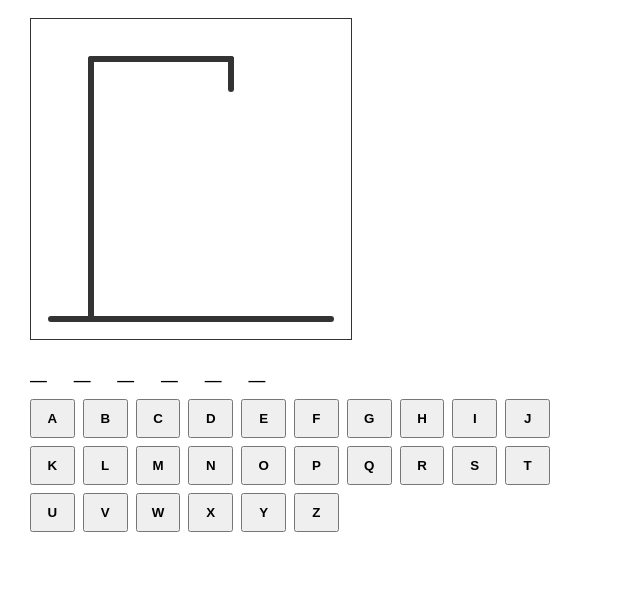
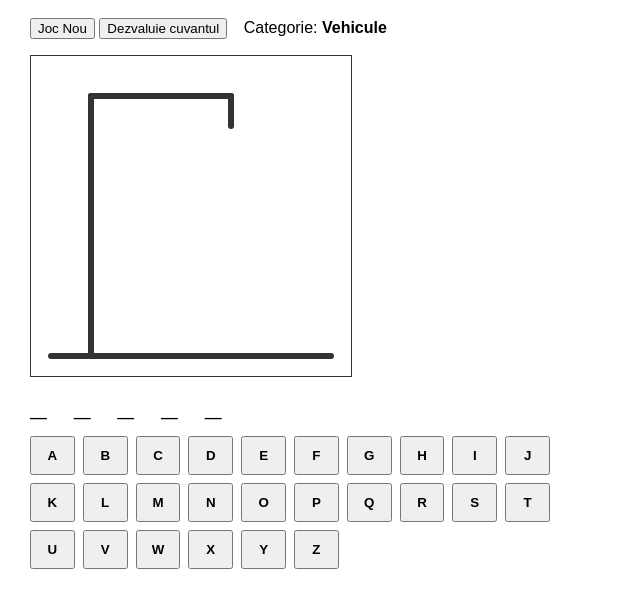
Before and after one commit to Barborica/cs-labs-aciee-udjg, a plain HTML site: page web-programming/lab3-assignment/index.html in a window 1280 px wide. Shown: the part 70-678 px from the top of the page, without its empty margins (0-640 px from the left). Drawn offline with Linux system fonts and the light colour scheme.

Commit message:
Added local word database, random word/category logic, and new/reveal buttons

```diff
--- a/web-programming/lab3-assignment/hangman.js
+++ b/web-programming/lab3-assignment/hangman.js
@@ -79,8 +79,16 @@ var drawHangmanStep = function(step) {
     }
 }
 
+// cuvinte per categorie
+var WordsDatabase = {
+    "Animale": ["CAINE", "PISICA", "ELEFANT", "TIGRU", "LEU", "ZEBRA", "GIRAFA", "URS", "VULPE", "RATON", "DELFIN"],
+    "Fructe": ["MERE", "BANANA", "PORTOCALA", "CIRESE", "STRUGURI", "PEPENE", "PRUNE", "PIERSICA", "KIWI", "MANGO"],
+    "Tari": ["ROMANIA", "FRANTA", "GERMANIA", "ITALIA", "SPANIA", "PORTUGALIA", "GRECIA", "BULGARIA", "UNGARIA", "POLONIA"],
+    "Vehicule": ["MASINA", "MOTOCICLETA", "BICICLETA", "CAMION", "AUTOBUZ", "TREN", "AVION", "BARCA", "TRAMVAI", "METROU"]
+};
+
 //valori initiale
-var secret = "MASINA";
+var secret = "";
 var answerVector=[];
 var lettersLeft = 0;
 var wrongGuess = 0;
@@ -88,6 +96,17 @@ var MAX_LIVES = 6;
 
 var wordElement = document.getElementById("word"); //cauta in index.html elementul cu id-ul "word"
 var keyboardElement = document.getElementById("keyboard"); //cauta in index.html elementul cu id-ul "keyboard"
+var categoryElement = document.getElementById("category"); //cauta in index.html elementul cu id-ul "category"
+var buttonNewGame = document.getElementById("newGame"); //cauta in index.html elementul cu id-ul "newGame"
+var buttonRevealWord = document.getElementById("revealWord"); //cauta in index.html elementul cu id-ul "revealWord"
+
+//eveniment alegere aleatorie cuvant si categorie
+var chooseRandomWord = function() {
+    var categories = Object.keys(WordsDatabase), category=categories[Math.floor(Math.random() * categories.length)];
+    var words = WordsDatabase[category], word = words[Math.floor(Math.random() * words.length)];
+    categoryElement.textContent = category;
+    return word;
+}
 
 //functie care initializeaza vectorul raspuns
 var setupAnswerVector = function(word) {
@@ -132,6 +151,14 @@ var updateGame = function(letters, word, vector){
     return hits;
 }
 
+//functie care dezactiveaza toate butoanele
+var disableKeys = function() {
+    var buttons = keyboardElement.querySelectorAll(".key");
+    for (var i=0; i<buttons.length; i++) {
+        buttons[i].disabled = true;
+    }
+}
+
 //functie care gestioneaza incercarile
 var handleGuess = function(ch) {
     ch = ch.toUpperCase();
@@ -150,18 +177,23 @@ var handleGuess = function(ch) {
         renderWord(answerVector);
         if (lettersLeft === 0) {
             alert("Felicitari! Ai castigat!");
+            disableKeys();
         }
     } else {
         wrongGuess++;
         drawHangmanStep(wrongGuess);
         if (wrongGuess >= MAX_LIVES) {
             alert("Ai pierdut! Cuvantul era: " + secret);
+            disableKeys();
+            answerVector = secret.split("");
+            renderWord(answerVector);
         }
     }
 }
 
-//initializare joc
+//functie pornire/repornire joc
 var init = function() {
+    secret = chooseRandomWord();
     drawPillar();
     answerVector = setupAnswerVector(secret);
     wrongGuess = 0;
@@ -170,4 +202,13 @@ var init = function() {
     buildKeyboard();
 }
 
+buttonNewGame.onclick = function() {
+    init(false);
+}
+
+buttonRevealWord.onclick = function() {
+    alert("Cuvantul: " + secret);
+}
+
+//pornire joc
 init();
--- a/web-programming/lab3-assignment/index.html
+++ b/web-programming/lab3-assignment/index.html
@@ -8,6 +8,11 @@
 </head>
 <body>
     <h1>Spanzuratoarea</h1>
+    <div class="panel">
+        <button id="newGame">Joc Nou</button>
+        <button id="revealWord">Dezvaluie cuvantul</button>
+        <span style="margin-left: 12px;">Categorie: <b id="category">-</b></span>
+    </div>
     <canvas id="hangmanCanvas" width="320" height="320"></canvas>
 
     <div id="word" class="word"></div>
--- a/web-programming/lab3-assignment/styles.css
+++ b/web-programming/lab3-assignment/styles.css
@@ -35,5 +35,5 @@ body {
 
 .panel {
   margin: 10px 0 16px;
-  font: 14px/1.4 Arial, sans-serif;
+  /* font: 14px/1.4 Arial, sans-serif; */
 }
```
